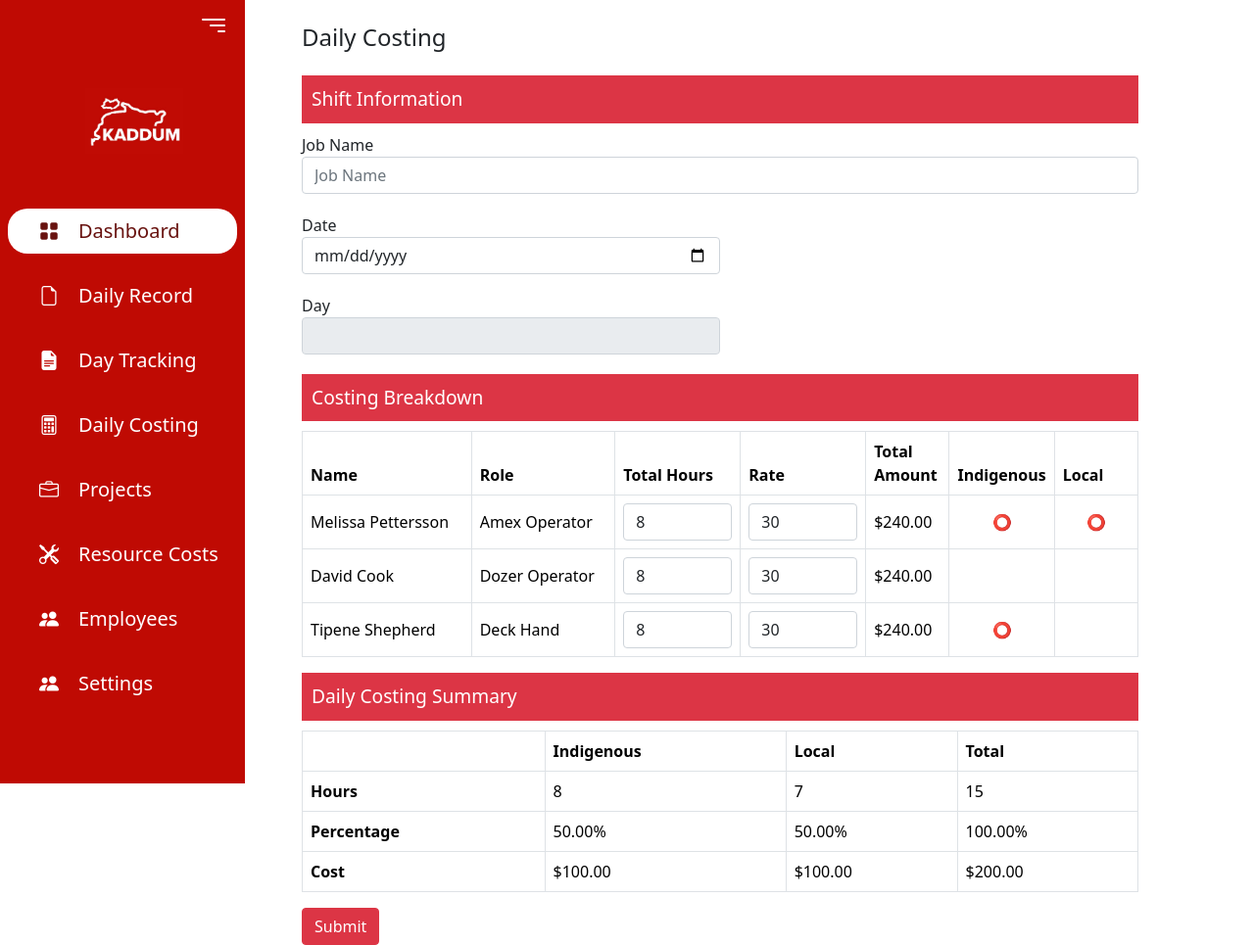
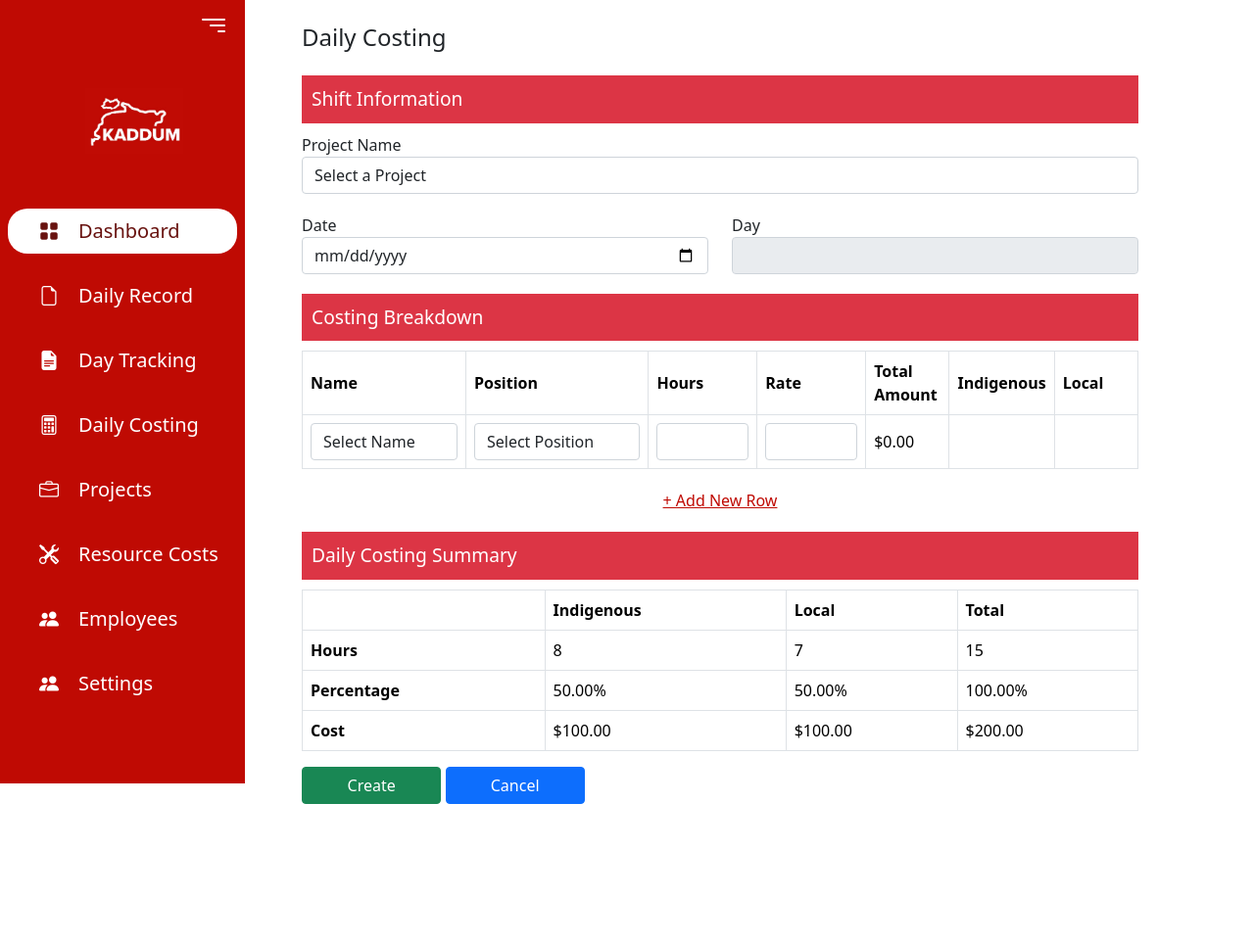
Before and after one commit to subashkhatri/kaddum-app, a Django app: page /daily_costing in a window 1280 px wide. Shown: the whole page at 98% size. After the commit the page ends 821 px from the top, so only its background shows below. Run offline with Django 5.2, Linux system fonts and the light colour scheme; data that the repository does not hold is empty; some libraries are stand-ins or nearby versions.

Commit message:
daily costing feature update

```diff
--- a/kaddumapp/dashboard/urls.py
+++ b/kaddumapp/dashboard/urls.py
@@ -1,5 +1,6 @@
 from django.urls import path
 from . import views
+from .views import check_day_tracking
 
 urlpatterns = [
   path('', views.index, name='index'),
@@ -8,5 +9,6 @@ urlpatterns = [
   path('create_dairy_record/', views.create_dairy_record, name='create_dairy_record'),
   path('edit_dairy_record/<int:dairy_record_id>/', views.edit_dairy_record, name='edit_dairy_record'),
   path('all_dairy_records', views.all_dairy_record, name='all_dairy_record'),
-
+  path('all_daily_costing', views.all_daily_costing, name='all_daily_costing'),
+  path('ajax/check_day_tracking/', views.check_day_tracking, name='check_day_tracking'),
 ]
--- a/kaddumapp/dashboard/views.py
+++ b/kaddumapp/dashboard/views.py
@@ -1,10 +1,13 @@
 from django.shortcuts import render, redirect, get_object_or_404
 from django.urls import reverse
-from .models import DairyRecord
+from .models import DairyRecord, CostTracking, Project, DayTracking, DayTrackingEmployeeDetails, ResourceCost
+from users.models import UserAccount
 from django.utils.dateparse import parse_date
 from django.contrib import messages
 import logging
 from datetime import date
+from django.http import JsonResponse
+import datetime
 
 
 logger = logging.getLogger(__name__)
@@ -17,7 +20,20 @@ def dairy_record(request):
   return render(request, 'dashboard/dairy_record.html')
 
 def daily_costing(request):
-  return render(request, 'costing/daily_costing.html')
+    projects = Project.objects.filter(is_active=True).order_by('project_name')
+    employee_names = UserAccount.objects.filter(is_active=True).values_list('full_name', flat=True).distinct()
+    positions = ResourceCost.objects.filter(item_type='personel').values_list('item_name', flat=True).distinct()
+
+    return render(request, 'costing/daily_costing.html', {
+        'projects': projects,
+        'employee_names': employee_names,
+        'positions': positions
+    })
+
+def all_daily_costing(request):
+    daily_costing = CostTracking.objects.order_by('-record_created_date')
+    return render(request, 'costing/all_daily_costing.html', {'records': daily_costing})
+
 def all_dairy_record(request):
     dairy_records = DairyRecord.objects.order_by('-record_created_date')
     return render(request, 'dashboard/all_dairy_record.html', {'records': dairy_records})
@@ -105,3 +121,42 @@ def edit_dairy_record(request, dairy_record_id):
             return render(request, 'dashboard/edit_dairy_record.html', {'dairy_record': dairy_record}, status=400)
     else:
         return render(request, 'dashboard/edit_dairy_record.html', {'dairy_record': dairy_record})
+
+
+def check_day_tracking(request):
+    project_name = request.GET.get('projectName')
+    date_input = request.GET.get('date')
+
+    try:
+        input_date = datetime.datetime.strptime(date_input, '%Y-%m-%d').date()
+    except ValueError:
+        return JsonResponse({'success': False, 'message': 'Invalid date format'})
+
+    project = Project.objects.filter(project_name=project_name, is_active=True).first()
+    if not project:
+        return JsonResponse({'success': False, 'message': 'Project not found or not active'})
+
+    day_tracking = DayTracking.objects.filter(record_date=input_date, project_no=project.project_no).first()
+    if not day_tracking:
+        return JsonResponse({'success': False, 'message': 'No matching day tracking record found'})
+
+    employee_details = DayTrackingEmployeeDetails.objects.filter(day_tracking_no=day_tracking.id).values(
+        'employee_name', 'position', 'item_rate', 'total_hours'
+    )
+    employee_data = [
+        {
+            'name': emp['employee_name'],
+            'position': emp['position'],
+            'total_hours': emp['total_hours'],
+            'rate': emp['item_rate'],
+            'total_amount': float(emp['item_rate']) * float(emp['total_hours']),
+            'indigenous': '⭕',  # Assuming all are indigenous for example
+            'local': ''  # Assuming all are non-local for example
+        }
+        for emp in employee_details
+    ]
+
+    return JsonResponse({
+        'success': True,
+        'employees': employee_data
+    })
--- a/kaddumapp/static/form.js
+++ b/kaddumapp/static/form.js
@@ -1,3 +1,11 @@
+var employeeNames = []; // This should be populated with actual data
+var positions = []; // This should be populated with actual data
+
+document.addEventListener('DOMContentLoaded', function() {
+  // Initialize calculations
+  initializeCalculations();
+});
+
 function toggleSideBar() {
     const sidebar = document.getElementById("sidebar");
     const mainPanel = document.getElementById("main");
@@ -9,6 +17,7 @@ function toggleSideBar() {
       mainPanel?.classList.add("shrinked-sidebar");
     }
   }
+
 document.getElementById('date').addEventListener('change', function() {
     var input = this.value;
     var date = new Date(input);
@@ -19,3 +28,176 @@ document.getElementById('date').addEventListener('change', function() {
     var select = document.getElementById('day');
     select.value = dayName;
 });
+
+function updateCostingFields() {
+  var projectName = document.getElementById('projectName').value;
+  var date = document.getElementById('date').value;
+  console.log("Project Name:", projectName);  // Debugging output
+  console.log("Date Selected:", date);        // Debugging output
+
+  if (projectName && date) {
+      fetch(`/check_day_tracking/?projectName=${encodeURIComponent(projectName)}&date=${encodeURIComponent(date)}`)
+          .then(response => response.json())
+          .then(data => {
+              console.log("Received Data:", data);  // Debugging output
+              if (data.success) {
+                  updateEmployeeTable(data.employees);
+              } else {
+                  alert(data.message); // Notify user if no match found or any error
+              }
+          })
+          .catch(error => {
+            console.error('Error fetching data:', error);
+            alert('Error fetching data: ' + error);
+        });
+    }
+}
+
+function updateEmployeeTable(employees) {
+  const tbody = document.getElementById('employeeTableBody');
+  tbody.innerHTML = ''; // Clear existing entries
+  employees.forEach(emp => {
+      const row = tbody.insertRow();
+
+      const nameSelect = createDropdown('employeeName[]', [emp.name]); // assuming emp.name is valid
+      row.insertCell(0).appendChild(nameSelect);
+
+      const positionSelect = createDropdown('employeePosition[]', [emp.position]); // assuming emp.position is valid
+      row.insertCell(1).appendChild(positionSelect);
+
+      // Create input for hours with text-right alignment for the number input
+      const hoursCell = row.insertCell(2);
+      const hoursInput = document.createElement('input');
+      hoursInput.type = 'number';
+      hoursInput.className = 'form-control align-middle text-right'; // Apply text-right for numbers
+      hoursInput.value = emp.total_hours;
+      hoursInput.min = '0';
+      hoursInput.name = 'totalHours[]';
+      hoursInput.oninput = () => calculateTotal(hoursInput, rateInput, totalCell);
+      hoursCell.appendChild(hoursInput);
+
+      // Create input for rate
+      const rateCell = row.insertCell(3);
+      const rateInput = document.createElement('input');
+      rateInput.type = 'number';
+      rateInput.className = 'form-control align-middle text-right'; // Apply text-right for numbers
+      rateInput.value = emp.rate;
+      rateInput.step = '0.01';
+      rateInput.name = 'itemRate[]';
+      rateInput.oninput = () => calculateTotal(hoursInput, rateInput, totalCell);
+      rateCell.appendChild(rateInput);
+
+      // Total amount cell with text-right to align numbers
+      const totalCell = row.insertCell(4);
+      totalCell.className = 'align-middle text-right'; // Ensure numbers are right-aligned
+
+      // Indigenous and Local columns, ensure text is centered
+      const indigenousCell = row.insertCell(5);
+      indigenousCell.innerHTML = emp.indigenous ? '⭕' : '';
+      indigenousCell.className = 'align-middle text-center'; // Center text for indicators
+
+      const localCell = row.insertCell(6);
+      localCell.innerHTML = emp.local ? '⭕' : '';
+      localCell.className = 'align-middle text-center'; // Center text for indicators
+
+      // Initial calculation for total amount
+      calculateTotal(hoursInput, rateInput, totalCell);
+  });
+}
+
+// Function to calculate total amount dynamically
+function calculateTotal(hoursInput, rateInput, totalCell) {
+  const totalAmount = Number(hoursInput.value) * Number(rateInput.value);
+  totalCell.textContent = `$${totalAmount.toFixed(2)}`;
+  totalCell.className = 'align-middle text-right'; // Ensure alignment and text formatting
+}
+
+function initializeCalculations() {
+  const rows = document.querySelectorAll('#employeeTableBody tr');
+  rows.forEach(row => {
+      const hoursInput = row.cells[2].querySelector('input');
+      const rateInput = row.cells[3].querySelector('input');
+      const totalCell = row.cells[4];
+
+      // Ensure input fields exist before attaching events and calculating totals
+      if (hoursInput && rateInput && totalCell) {
+          hoursInput.oninput = () => calculateTotal(hoursInput, rateInput, totalCell);
+          rateInput.oninput = () => calculateTotal(hoursInput, rateInput, totalCell);
+          calculateTotal(hoursInput, rateInput, totalCell); // Initial calculation for each row
+      }
+  });
+}
+
+function addEmployeeRow() {
+  const tbody = document.getElementById('employeeTableBody');
+  const row = tbody.insertRow();
+
+  // Name dropdown
+  const nameCell = row.insertCell(0);
+  const nameDropdown = createDropdown('employeeName[]', employeeNames);
+  nameCell.appendChild(nameDropdown);
+
+  // Position dropdown
+  const positionCell = row.insertCell(1);
+  const positionDropdown = createDropdown('employeePosition[]', positions);
+  positionCell.appendChild(positionDropdown);
+
+  // Hours input
+  const hoursInput = createInput('number', 'totalHours[]', '0', 'form-control align-middle text-right');
+  const hoursCell = row.insertCell(2);
+  hoursCell.appendChild(hoursInput);
+
+  // Rate input
+  const rateInput = createInput('number', 'itemRate[]', '0.00', 'form-control align-middle text-right');
+  const rateCell = row.insertCell(3);
+  rateCell.appendChild(rateInput);
+
+  // Total amount cell
+  const totalCell = row.insertCell(4);
+  totalCell.className = 'align-middle text-right';
+  totalCell.textContent = '$0.00';
+
+  // Indigenous and Local indicators
+  const indigenousCell = row.insertCell(5);
+  indigenousCell.className = 'align-middle text-center';
+  indigenousCell.textContent = '⭕'; // Default value, make editable as needed
+
+  const localCell = row.insertCell(6);
+  localCell.className = 'align-middle text-center';
+  localCell.textContent = ''; // Assuming false by default
+
+  // Attach event listeners for dynamic calculation
+  hoursInput.oninput = () => calculateTotal(hoursInput, rateInput, totalCell);
+  rateInput.oninput = () => calculateTotal(hoursInput, rateInput, totalCell);
+
+  // Initial calculation
+  calculateTotal(hoursInput, rateInput, totalCell);
+}
+
+function createDropdown(name, options) {
+  const select = document.createElement('select');
+  select.name = name;
+  select.className = 'form-control align-middle';
+  options.forEach(option => {
+    const opt = document.createElement('option');
+    opt.value = option;
+    opt.textContent = option;
+    select.appendChild(opt);
+  });
+  return select;
+}
+
+function createInput(type, name, value, className) {
+  const input = document.createElement('input');
+  input.type = type;
+  input.name = name;
+  input.value = value;
+  input.className = className;
+  return input;
+}
+
+// Function to calculate total amount
+function calculateTotal(hoursInput, rateInput, totalCell) {
+  const totalAmount = Number(hoursInput.value) * Number(rateInput.value);
+  totalCell.textContent = `$${totalAmount.toFixed(2)}`;
+}
--- a/kaddumapp/static/style.css
+++ b/kaddumapp/static/style.css
@@ -211,3 +211,22 @@
   box-sizing: border-box;
   /* Include padding and borders in the width */
 }
+
+.link-container {
+  display: flex;           /* Enables flexbox */
+  justify-content: center; /* Centers content horizontally in the flex container */
+  margin-top: 20px;        /* Optional: Adds some space above the link */
+  margin-bottom: 20px;     /* Optional: Adds some space below the link */
+}
+
+a.add-link {
+  color: #bf0a03;             /* Link color, e.g., blue */
+  text-decoration: underline; /* Underline to emphasize it's a link */
+  cursor: pointer;            /* Cursor changes to pointer to indicate it's clickable */
+}
+
+a.add-link:hover,
+a.add-link:focus {
+  color: #ec6964;             /* Darker blue on hover/focus */
+  text-decoration: none;      /* Removes underline on hover/focus for visual feedback */
+}
--- a/kaddumapp/templates/costing/daily_costing.html
+++ b/kaddumapp/templates/costing/daily_costing.html
@@ -10,14 +10,18 @@
             <form>
                 <div class="form-section-header">Shift Information</div>
                 <div class="form-group">
-                    <label for="jobName">Job Name</label>
-                    <input type="text" class="form-control" id="jobName" placeholder="Job Name" pattern="[A-Za-z0-9\s]+"
-                        required>
+                    <label for="projectName">Project Name</label>
+                    <select class="form-control" id="projectName" name="projectName" onchange="updateCostingFields()" required>
+                        <option value="">Select a Project</option>
+                        {% for project in projects %}
+                        <option value="{{ project.project_name }}">{{ project.project_name }}</option>
+                        {% endfor %}
+                    </select>
                 </div>
-                <div class="form-row">
+                <div class="row">
                     <div class="form-group col-md-6">
                         <label for="date">Date</label>
-                        <input type="date" class="form-control" id="date" placeholder="Date">
+                        <input type="date" class="form-control" id="date" placeholder="Date" name="date" onchange="updateCostingFields()">
                     </div>
                     <div class="form-group col-md-6">
                         <label for="day">Day</label>
@@ -28,51 +32,44 @@
                 <table class="table table-bordered">
                     <thead>
                         <tr>
-                            <th scope="col">Name</th>
-                            <th scope="col">Role</th>
-                            <th scope="col" width="15%">Total Hours</th>
-                            <th scope="col" width="15%">Rate</th>
-                            <th scope="col" width="10%">Total Amount</th>
-                            <th scope="col" width="10%">Indigenous</th>
-                            <th scope="col" width="10%">Local</th>
+                            <th scope="col" class="align-middle">Name</th>
+                            <th scope="col" class="align-middle">Position</th>
+                            <th scope="col" class="align-middle" width="13%">Hours</th>
+                            <th scope="col" class="align-middle" width="13%">Rate</th>
+                            <th scope="col" class="align-middle" width="10%">Total Amount</th>
+                            <th scope="col" class="align-middle" width="10%">Indigenous</th>
+                            <th scope="col" class="align-middle" width="10%">Local</th>
                         </tr>
                     </thead>
-                    <tbody>
+                    <tbody id="employeeTableBody">
                         <tr>
-                            <td class="align-middle">Melissa Pettersson</td>
-                            <td class="align-middle">Amex Operator</td>
-                            <td><input type="number" class="form-control" id="melissaHours" name="melissaHours"
-                                    value="8" min="0"></td>
-                            <td><input type="number" class="form-control" id="melissaRate" name="melissaRate"
-                                    step="0.01" value="30" min="0"></td>
-                            <td id="melissaTotal" class="align-middle text-right">$240.00</td>
-                            <td class="align-middle text-center">⭕</td> <!-- Space for "No" -->
-                            <td class="align-middle text-center">⭕</td> <!-- Circle for "Yes" -->
-                        </tr>
-                        <tr>
-                            <td class="align-middle">David Cook</td>
-                            <td class="align-middle">Dozer Operator</td>
-                            <td><input type="number" class="form-control" id="melissaHours" name="melissaHours"
-                                    value="8" min="0"></td>
-                            <td><input type="number" class="form-control" id="melissaRate" name="melissaRate"
-                                    step="0.01" value="30" min="0"></td>
-                            <td id="melissaTotal" class="align-middle text-right">$240.00</td>
-                            <td class="align-middle text-center"> </td> <!-- Space for "No" -->
-                            <td class="align-middle text-center"> </td> <!-- Circle for "Yes" -->
-                        </tr>
-                        <tr>
-                            <td class="align-middle">Tipene Shepherd</td>
-                            <td class="align-middle">Deck Hand</td>
-                            <td><input type="number" class="form-control" id="melissaHours" name="melissaHours"
-                                    value="8" min="0"></td>
-                            <td><input type="number" class="form-control" id="melissaRate" name="melissaRate"
-                                    step="0.01" value="30" min="0"></td>
-                            <td id="melissaTotal" class="align-middle text-right">$240.00</td>
-                            <td class="align-middle text-center">⭕</td> <!-- Space for "No" -->
-                            <td class="align-middle text-center"> </td> <!-- Circle for "Yes" -->
+                            <td class="align-middle">
+                                <select class="form-control" name="name[]">
+                                    <option value="">Select Name</option>
+                                    {% for name in employee_names %}
+                                    <option value="{{ name }}">{{ name }}</option>
+                                    {% endfor %}
+                                </select>
+                            </td>
+                            <td class="align-middle">
+                                <select class="form-control" name="position[]">
+                                    <option value="">Select Position</option>
+                                    {% for position in positions %}
+                                    <option value="{{ position }}">{{ position }}</option>
+                                    {% endfor %}
+                                </select>
+                            </td>
+                            <td><input type="number" class="form-control" name="hours[]" min="0"></td>
+                            <td><input type="number" class="form-control" name="rate[]" step="0.01" min="0"></td>
+                            <td class="align-middle text-right"></td> <!-- Total Amount -->
+                            <td class="align-middle text-center"></td> <!-- Indigenous -->
+                            <td class="align-middle text-center"></td> <!-- Local -->
                         </tr>
                     <tbody>
                 </table>
+                <div class="link-container">
+                    <a href="#" class="add-link" onclick="addEmployeeRow(); return false;">+ Add New Row</a>
+                </div>
                 <div class="form-section-header">Daily Costing Summary</div>
                 <table class="table table-bordered">
                     <thead>
@@ -104,10 +101,11 @@
                         </tr>
                     </tbody>
                 </table>
-
-                <button type="submit" class="btn btn-danger">Submit</button>
+                <button type="submit" class="form-group btn btn-success col-2" value="submit">Create</button>
+                <a href="{% url 'index' %}" type="submit" class="form-group btn btn-primary col-2" value="back">Cancel</a>
             </form>
         </div>
     </div>
 </div>
+
 {% endblock page_content %}
```
Also changed, not shown: kaddumapp/dashboard/management/commands/seed_cost_tracking.py (added, +33 -0 lines), kaddumapp/dashboard/management/commands/seed_cost_tracking_emp_details.py (added, +42 -0 lines), kaddumapp/dashboard/management/commands/seed_cost_tracking_resource_details.py (added, +34 -0 lines), kaddumapp/dashboard/models.py (+58 -2 lines), kaddumapp/templates/costing/all_daily_costing.html (added, +61 -0 lines), kaddumapp/dashboard/migrations/0001_initial.py (deleted), kaddumapp/dashboard/migrations/__init__.py (deleted), kaddumapp/users/migrations/0001_initial.py (deleted), kaddumapp/users/migrations/__init__.py (deleted), 2 other files.
